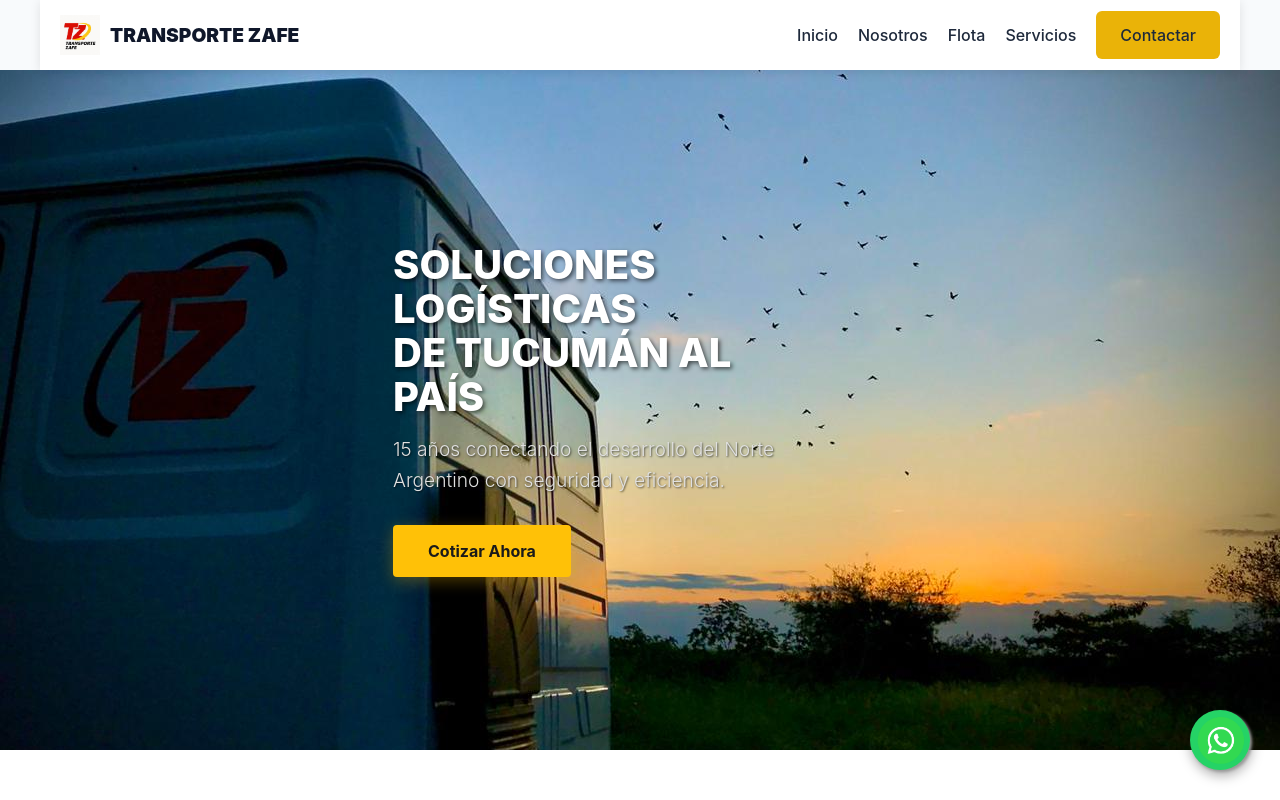
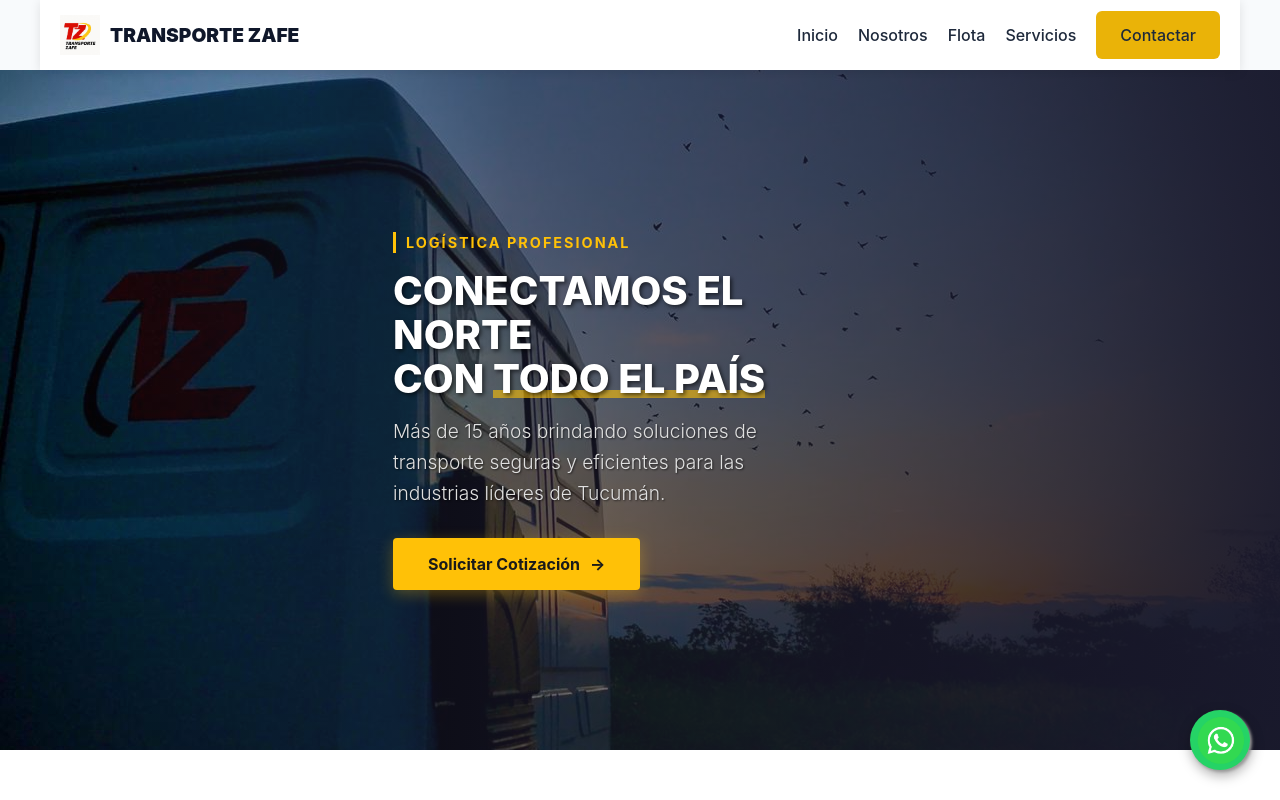
Before and after one commit to azafe/WebTransporteZafe, a React (Vite) app: page / in a window 1280 px wide. Shown: the top 800 px of the page. Built offline with nearby package versions, Linux system fonts and the light colour scheme.

Commit message:
Hero modificacion

```diff
--- a/src/components/Hero.jsx
+++ b/src/components/Hero.jsx
@@ -3,19 +3,24 @@ import './Hero.css';
 
 const Hero = () => {
   return (
-    <section
-      className="hero"
-      style={{ backgroundImage: "url('/img/heroimage.jpg')" }}
-    >
+    <section className="hero">
+      {/* Fondo con el gradiente integrado en CSS */}
+      <div className="hero-background"></div>
+
       <div className="hero-content">
+        <span className="hero-tag">Logística Profesional</span>
+
         <h1 className="hero-title">
-          SOLUCIONES LOGÍSTICAS <br /> DE TUCUMÁN AL PAÍS
+          CONECTAMOS EL NORTE <br />
+          CON <span className="hero-highlight">TODO EL PAÍS</span>
         </h1>
+
         <p className="hero-subtitle">
-          15 años conectando el desarrollo del Norte Argentino con seguridad y eficiencia.
+          Más de 15 años brindando soluciones de transporte seguras y eficientes para las industrias líderes de Tucumán.
         </p>
+
         <a href="#contacto" className="hero-btn">
-          Cotizar Ahora
+          Solicitar Cotización <span>→</span>
         </a>
       </div>
     </section>
```
